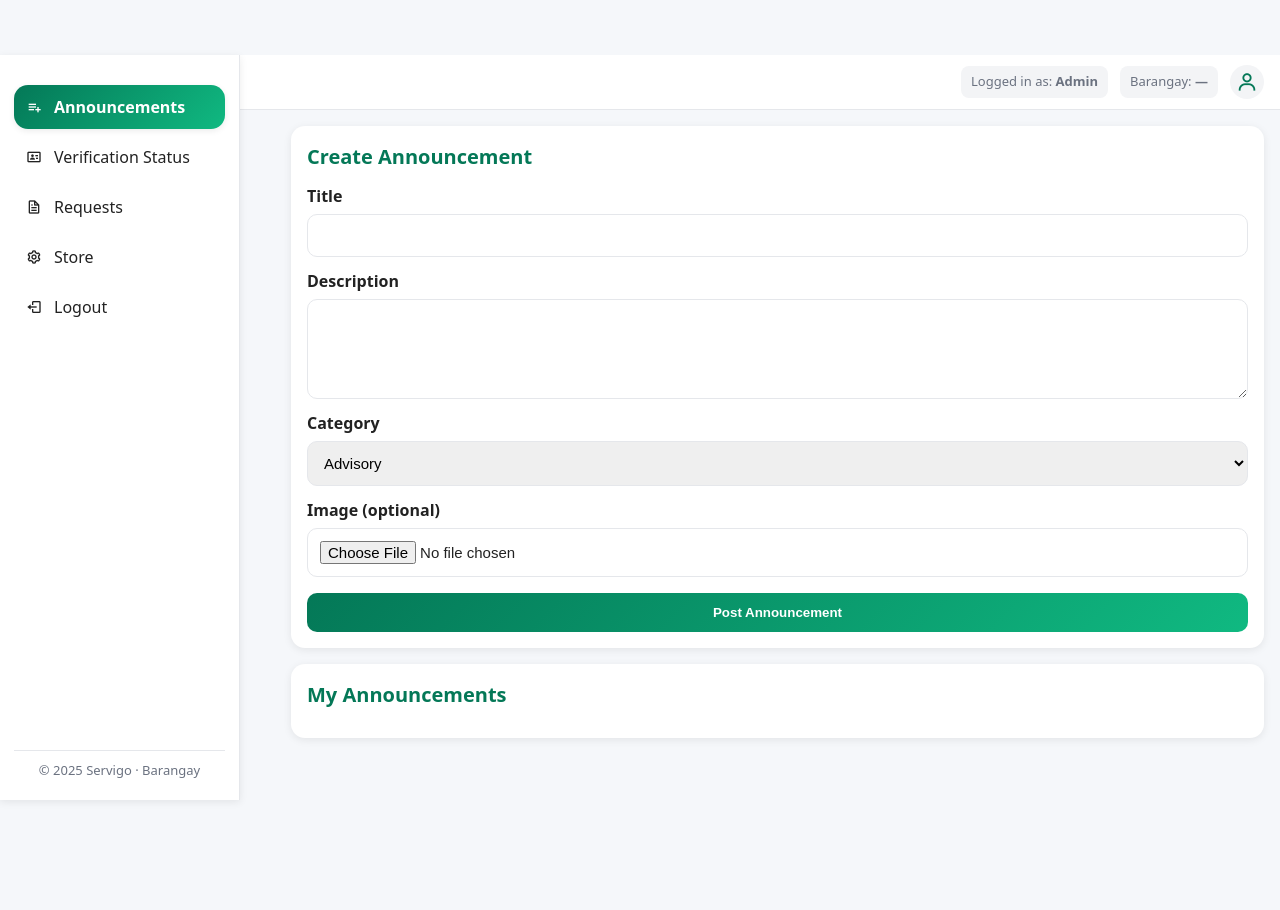
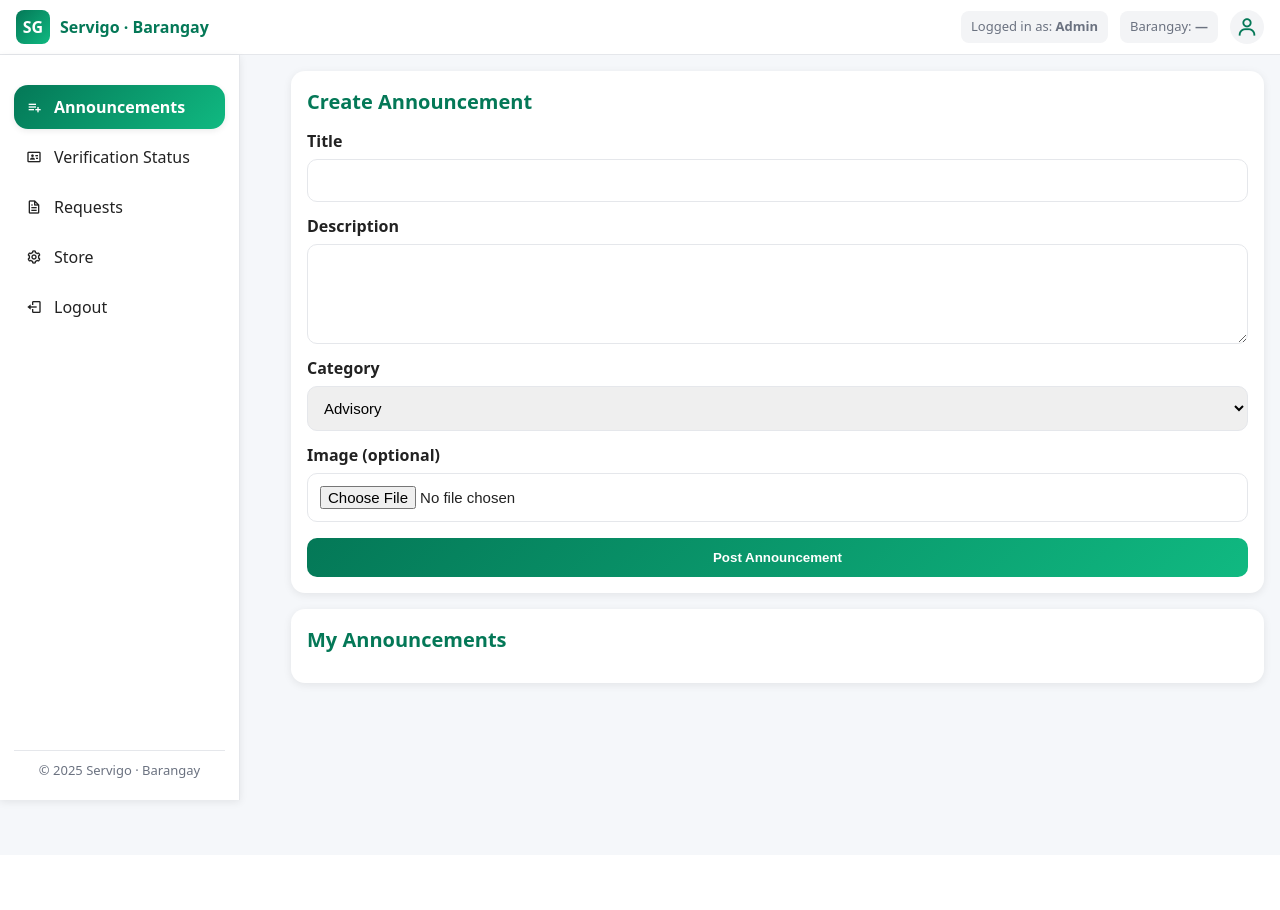
Before and after one commit to canefly/Servigo--Baranggay-App, a PHP site: page /barangayAnnouncements.php in a window 1280 px wide. After the commit the page ends 806 px from the top, so only its background shows below. Run offline with PHP 8.4, Linux system fonts and the light colour scheme; some libraries are stand-ins or nearby versions.

Commit message:
fix: Remove unnecessary padding from body in barangayTopbar.php

```diff
--- a/BARANGAY/INCLUDES/barangayTopbar.php
+++ b/BARANGAY/INCLUDES/barangayTopbar.php
@@ -9,7 +9,7 @@
   --shadow: 0 2px 8px rgba(0,0,0,.08); --radius: 12px;
 }
 
-body { margin:0; font-family: system-ui, sans-serif; padding-top: 55px; background: var(--bg); }
+body { margin:0; font-family: system-ui, sans-serif; background: var(--bg); }
 
 .topbar {
   position: sticky; top: 0; z-index: 2000;
```
